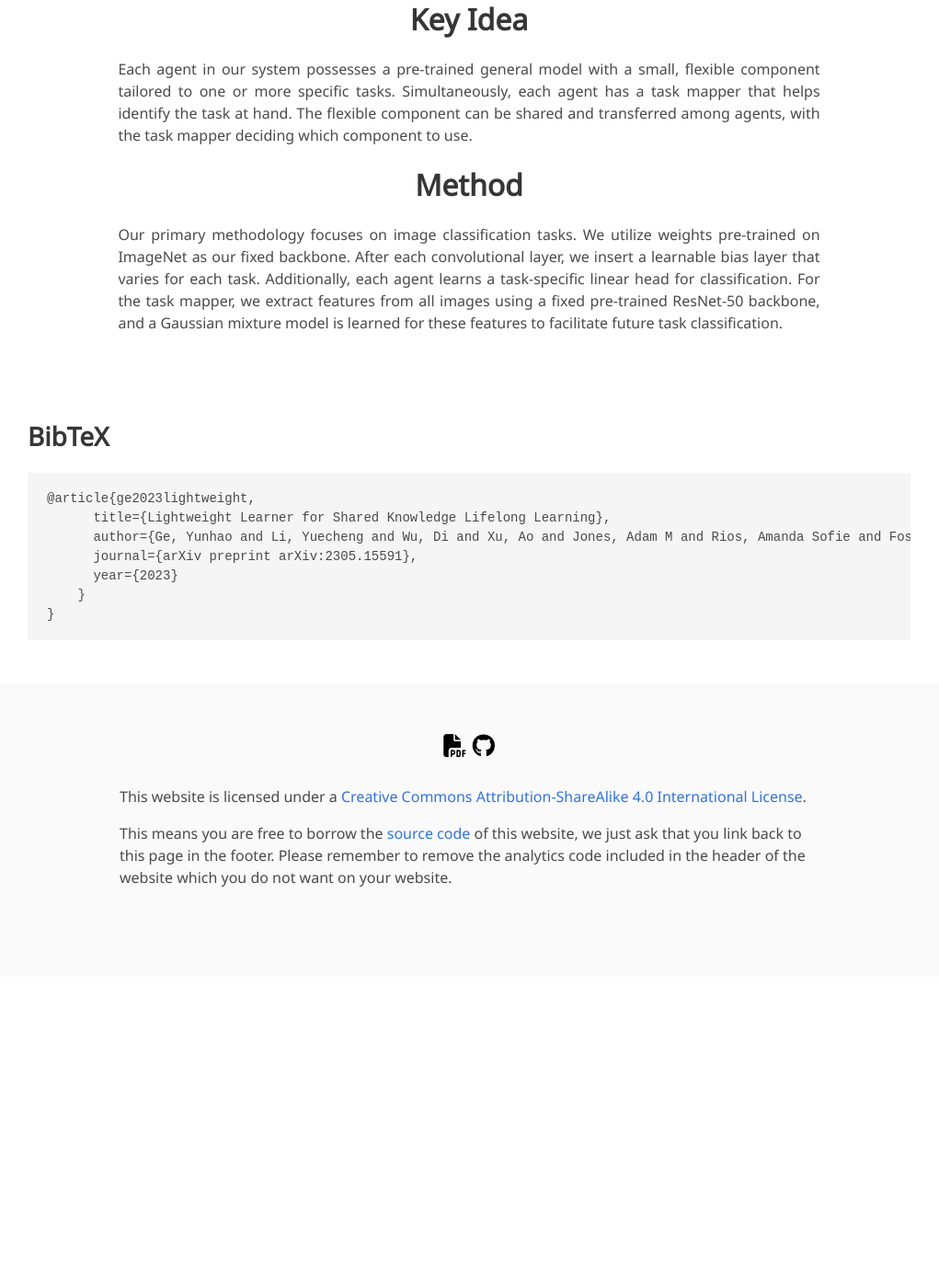
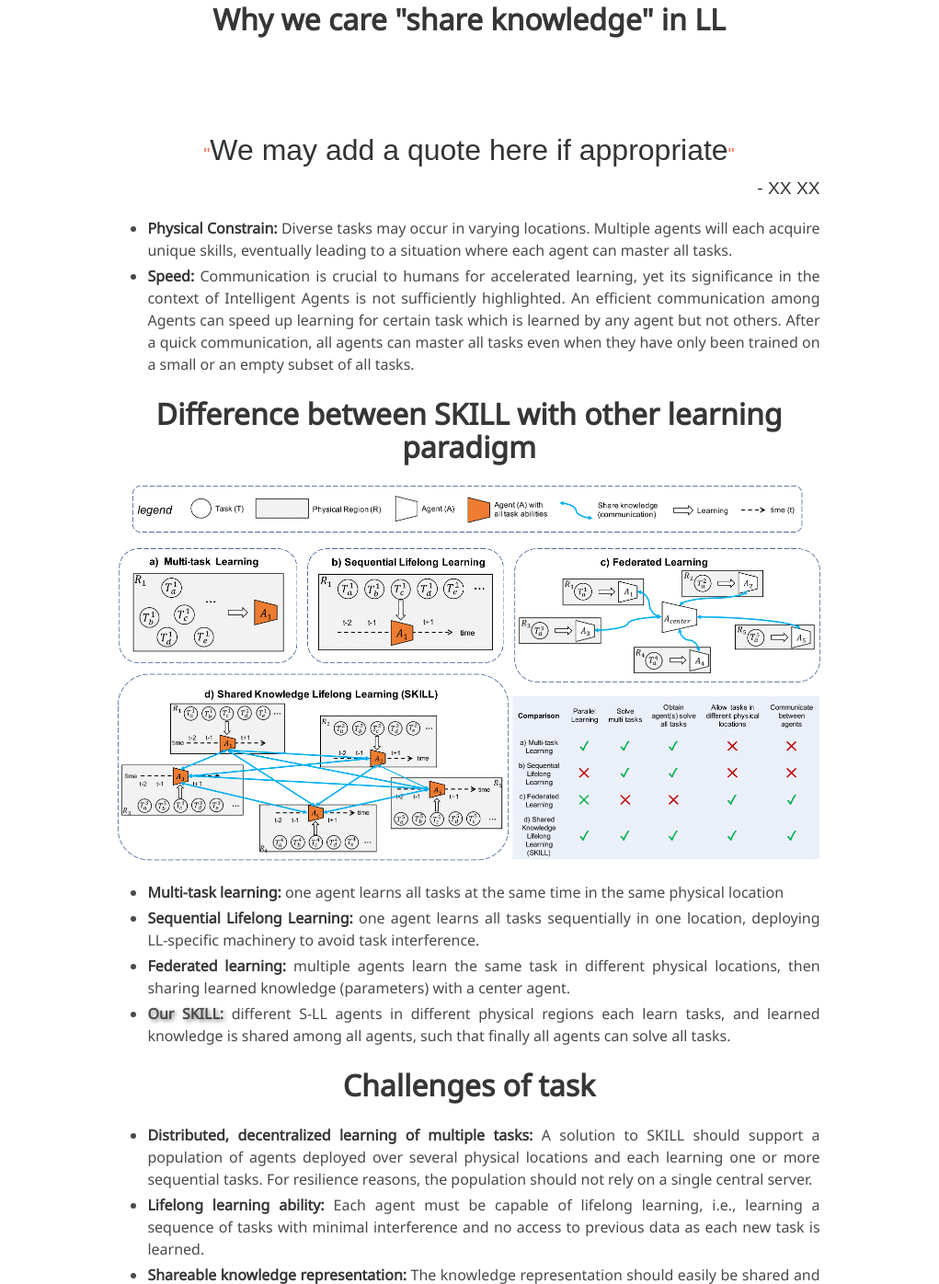
Before and after one commit to gyhandy/skill-web, a plain HTML site: page index.html in a window 1280 px wide. Shown: the part 1404-2800 px from the top of the page at 92% size, without its empty margins (130-1151 px from the left). Before the commit the page ends 2466 px from the top, so only its background shows below. Drawn offline with nearby package versions, Linux system fonts and the light colour scheme; some icons are missing; a web font is replaced by a local one.

Commit message:
SKILL website update

```diff
--- a/index.html
+++ b/index.html
@@ -7,7 +7,7 @@
         content="Lightweight Learner for Shared Knowledge Lifelong Learning.">
   <meta name="keywords" content="Lifelong Learning">
   <meta name="viewport" content="width=device-width, initial-scale=1">
-  <title>Lightweight Learner for Shared Knowledge Lifelong Learning</title>
+  <title>Shared Knowledge Lifelong Learning (SKILL)</title>
 
   <!-- Global site tag (gtag.js) - Google Analytics -->
   <script async src="https://www.googletagmanager.com/gtag/js?id=G-PYVRSFMDRL"></script>
@@ -33,7 +33,7 @@
   <link rel="stylesheet"
         href="https://cdn.jsdelivr.net/gh/jpswalsh/academicons@1/css/academicons.min.css">
   <link rel="stylesheet" href="./static/css/index.css">
-  <link rel="icon" href="./static/images/favicon.svg">
+  <link rel="icon" href="./static/images/ilab0.jpg">
 
   <script src="https://ajax.googleapis.com/ajax/libs/jquery/3.5.1/jquery.min.js"></script>
   <script defer src="./static/js/fontawesome.all.min.js"></script>
@@ -80,7 +80,7 @@
     <div class="container is-max-desktop">
       <div class="columns is-centered">
         <div class="column has-text-centered">
-          <h1 class="title is-1 publication-title">Lightweight Learner for Shared Knowledge Lifelong Learning</h1>
+          <h1 class="title is-1 publication-title">Shared Knowledge Lifelong Learning (SKILL)</h1>
           <div class="is-size-5 publication-authors">
             <span class="author-block">
               <a href="https://gyhandy.github.io/">Yunhao Ge</a><sup>1</sup>,</span>
@@ -159,9 +159,9 @@
         <source src="./static/videos/teaser.mp4"
                 type="video/mp4">
       </video> -->
-      <img src="static/images/Fig-3.png" alt="Main Figure">
+      <img src="static/images/video.gif" alt="Main Figure">
       <h2 class="subtitle has-text-centered">
-        <span class="dnerf">LLL</span> enables cheap communication between numerous learning agent in different areas with their own unique knowledge.
+        <span class="dnerf">SKILL</span> enables cheap communication between numerous learning agent in different areas with their own unique knowledge.
       </h2>
     </div>
   </div>
@@ -273,31 +273,128 @@
 
     <div class="columns is-centered has-text-centered">
       <div class="column is-four-fifths">
-        <h2 class="title is-3">Key Idea</h2>
+        <h2 class="title is-3">Why we care "share knowledge" in LL</h2>
         <div class="content has-text-justified">
-          <p>
-            Each agent in our system possesses a pre-trained general model with a small,
-            flexible component tailored to one or more specific tasks.
-            Simultaneously, each agent has a task mapper that helps identify
-            the task at hand. The flexible component can be shared and transferred
-            among agents, with the task mapper deciding which component to use.
-          </p>
+          <div class="quote-container">
+            <p class="quote-text">We may add a quote here if appropriate</p>
+            <p class="quote-author">- XX XX</p>
+          </div>
+          <ul>
+            <li>
+              <p>
+                <strong>Physical Constrain: </strong>Diverse tasks may occur in varying locations.
+                Multiple agents will each acquire unique skills,
+                eventually leading to a situation where each agent can master all tasks.
+              </p>
+            </li>
+            <li>
+              <p>
+                <strong>Speed: </strong>Communication is crucial to humans for accelerated learning,
+                yet its significance in the context of Intelligent Agents is not sufficiently highlighted.
+                An efficient communication among Agents can speed up learning for certain task which is learned by any agent but not others.
+                After a quick communication, all agents can master all tasks
+                even when they have only been trained on a small or an empty subset of all tasks.
+              </p>
+            </li>
+          </ul>
         </div>
       </div>
     </div>
 
     <div class="columns is-centered has-text-centered">
       <div class="column is-four-fifths">
-        <h2 class="title is-3">Method</h2>
+        <h2 class="title is-3">Difference between SKILL with other learning paradigm</h2>
+        <div class="content has-text-justified">
+          <img src="static/images/Fig-skill-1.png" alt="Main Figure">
+          <ul>
+            <li>
+              <p>
+                <strong>Multi-task learning: </strong>one agent learns all tasks at the same time in the same physical location
+              </p>
+            </li>
+            <li>
+              <p>
+                <strong>Sequential Lifelong Learning: </strong>one agent learns all tasks sequentially in one location,
+                deploying LL-specific machinery to avoid task interference.
+              </p>
+            </li>
+            <li>
+              <p>
+                <strong>Federated learning: </strong>multiple agents learn the same task
+                in different physical locations, then sharing learned knowledge (parameters) with a center agent.
+              </p>
+            </li>
+            <li>
+              <p>
+                <span class="bolder">Our SKILL: </span> different S-LL agents in different physical regions each learn tasks, and learned knowledge is shared
+                among all agents, such that finally all agents can solve all tasks.
+              </p>
+            </li>
+          </ul>
+        </div>
+      </div>
+    </div>
+
+    <div class="columns is-centered has-text-centered">
+      <div class="column is-four-fifths">
+        <h2 class="title is-3">Challenges of task</h2>
+        <div class="content has-text-justified">
+          <ul>
+            <li>
+              <p>
+                <strong>Distributed, decentralized learning of multiple tasks: </strong>A solution to SKILL should support a
+                population of agents deployed over several physical locations and each learning one or more sequential
+                tasks. For resilience reasons, the population should not rely on a single central server.
+              </p>
+            </li>
+            <li>
+              <p>
+                <strong>Lifelong learning ability: </strong>Each agent must be capable of lifelong learning, i.e., learning a sequence
+                of tasks with minimal interference and no access to previous data as each new task is learned.
+              </p>
+            </li>
+            <li>
+              <p>
+                <strong>Shareable knowledge representation: </strong>The knowledge representation should easily be shared
+                and understood among agents. Agents must be able to consolidate knowledge from other agents in
+                a decentralized, distributed fashion.
+              </p>
+            </li>
+            <li>
+              <p>
+                <strong>Speedup through parallelization: </strong>Shared knowledge should be sufficiently compact, so that the
+                benefits from using multiple parallel agents are not erased by communications costs.
+                Adding more agents should result in greater speedup compared to a single agent.
+              </p>
+            </li>
+            <li>
+              <p>
+                <strong>Ability to harness possible synergies among tasks: </strong>When possible, learning some tasks may
+                improve learning speed or performance at other, related tasks.
+              </p>
+            </li>
+          </ul>
+        </div>
+      </div>
+    </div>
+
+    <div class="columns is-centered has-text-centered">
+      <div class="column is-four-fifths">
+        <h2 class="title is-3">Lightweight lifelong learner to solve SKILL</h2>
+        <img src="static/images/Fig-3.png" alt="Main Figure">
         <div class="content has-text-justified">
           <p>
             Our primary methodology focuses on image classification tasks.
-            We utilize weights pre-trained on ImageNet as our fixed backbone.
+            Each agent in our system possesses a pre-trained general model with a small,
+            flexible component tailored to one or more specific tasks. We utilize weights pre-trained on ImageNet as our fixed backbone.
             After each convolutional layer, we insert a learnable bias layer that varies for each task.
             Additionally, each agent learns a task-specific linear head for classification.
-            For the task mapper, we extract features from all images using a
+            Simultaneously, each agent has a task mapper that helps identify
+            the task at hand. we extract features from all images using a
             fixed pre-trained ResNet-50 backbone, and a Gaussian mixture model
             is learned for these features to facilitate future task classification.
+            The flexible component can be shared and transferred
+            among agents, with the task mapper deciding which component to use.
           </p>
         </div>
       </div>
--- a/static/css/index.css
+++ b/static/css/index.css
@@ -155,3 +155,34 @@ body {
 #interpolation-image-wrapper img {
   border-radius: 5px;
 }
+
+.quote-container {
+  text-align: center;
+  font-family: 'Arial', sans-serif;
+  color: #333;
+  margin-top: 100px;
+  position: relative;
+}
+
+.quote-text {
+  font-size: 2em;
+  display: inline;
+}
+
+.quote-text:before, .quote-text:after {
+  content: '"';
+  font-size: 0.6em;
+  color: #FF6347; /* Change this to any color you prefer for the quotation marks */
+}
+
+.quote-author {
+  font-size: 1.2em;
+  text-align: right;
+  margin-top: 0.2em;
+  display: block;
+}
+
+.bolder {
+    font-weight: 900;
+    text-shadow: 2px 2px 4px rgba(0,0,0,0.5);
+}
```
Also changed, not shown: static/images/Fig-skill-1.png (added), static/images/ilab0.gif (added), static/images/ilab0.jpg (added), 1 other file.
